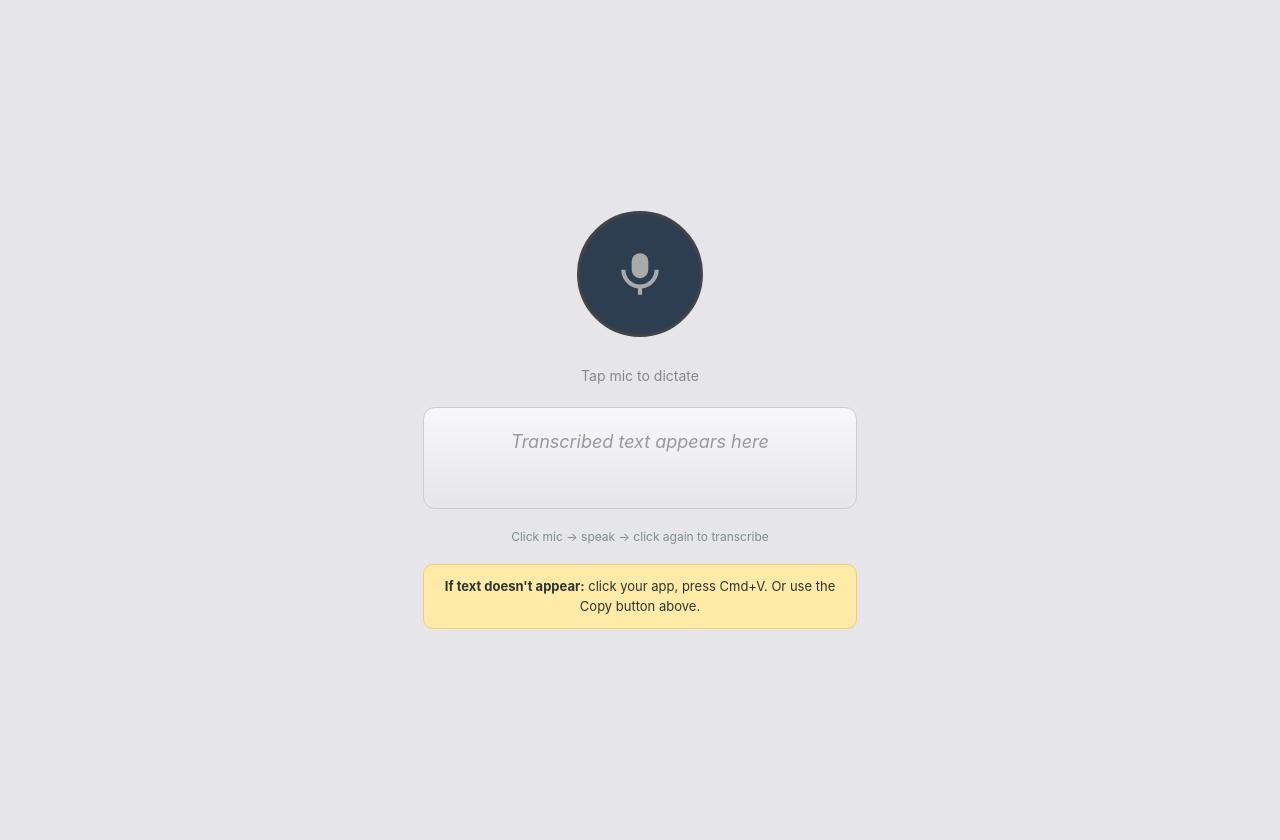
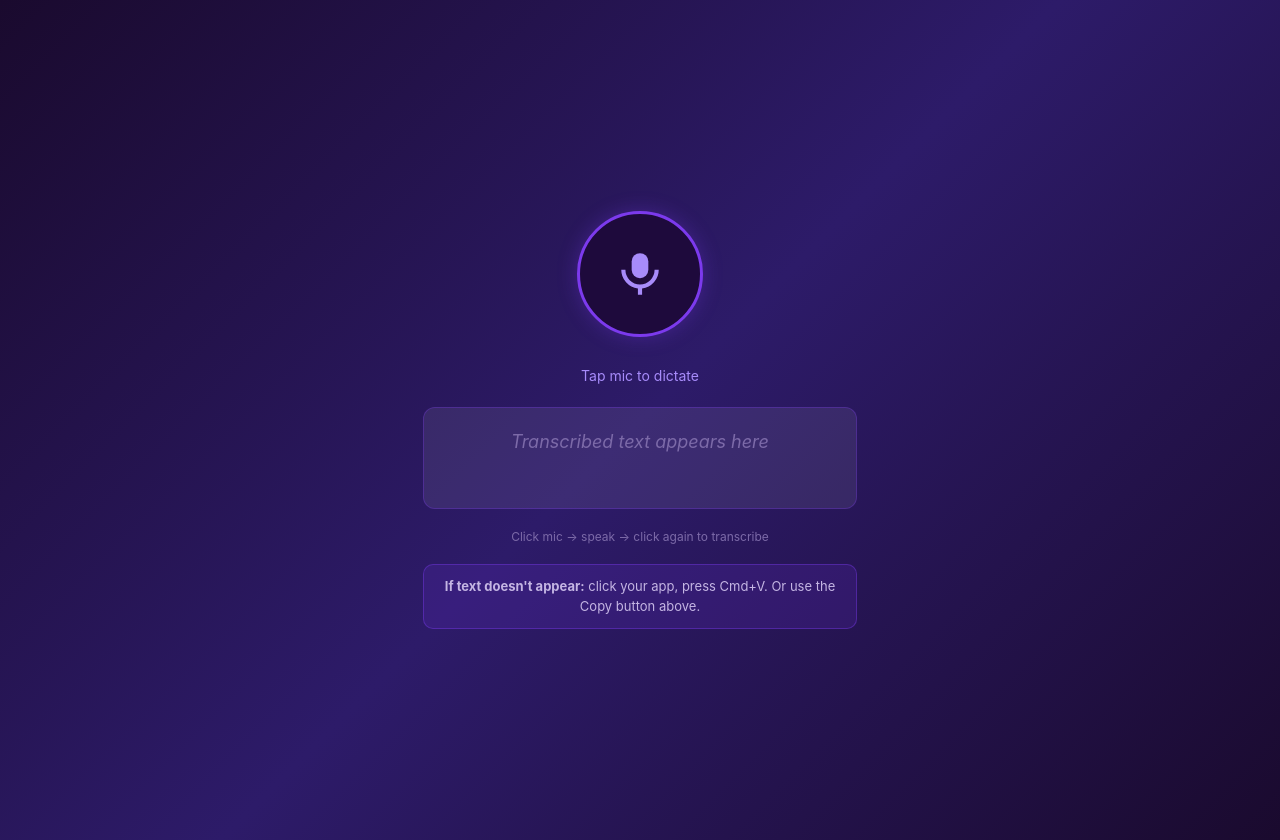
Before and after one commit to moviecolor/moviecolor, a plain HTML site: page Remote-Mic-Dictation-Sever/client/index.html in a window 1280 px wide. Drawn offline with Linux system fonts and the light colour scheme; no server answers.

Commit message:
Fix: serve client.js, restore purple theme

```diff
--- a/Remote-Mic-Dictation-Sever/client/index.html
+++ b/Remote-Mic-Dictation-Sever/client/index.html
@@ -6,19 +6,19 @@
 <title>Dictate</title>
 <script src="client.js"></script>
 <style>
-body { margin: 0; padding: 20px; background: #e6e6ea; display: flex; justify-content: center; align-items: center; min-height: 100vh; font-family: -apple-system, system-ui, sans-serif; }
+body { margin: 0; padding: 20px; background: linear-gradient(135deg, #1a0a2e 0%, #2d1b69 50%, #1a0a2e 100%); display: flex; justify-content: center; align-items: center; min-height: 100vh; font-family: -apple-system, system-ui, sans-serif; }
 .container { text-align: center; max-width: 500px; }
-.mic-btn { width: 120px; height: 120px; border-radius: 50%; border: 3px solid #444; background: #2c3e50; cursor: pointer; display: flex; align-items: center; justify-content: center; margin: 0 auto 30px; transition: all 0.3s ease; }
-.mic-btn svg { width: 50px; height: 50px; fill: #aaa; }
-.mic-btn.recording { background: #e74c3c; border-color: #c0392b; animation: pulse 0.8s ease-in-out infinite alternate; }
-@keyframes pulse { from { box-shadow: 0 0 10px rgba(231,76,60,0.4); } to { box-shadow: 0 0 35px rgba(231,76,60,0.9); transform: scale(1.05); } }
-.status { font-size: 14px; color: #888; margin-bottom: 20px; min-height: 20px; }
-.result { background: linear-gradient(to bottom, #f8f8fa, #e6e6ea); border-radius: 12px; padding: 20px; min-height: 60px; max-width: 480px; margin: 0 auto; font-size: 18px; line-height: 1.5; word-wrap: break-word; border: 1px solid #ccc; }
-.result.empty { color: #999; font-style: italic; }
-.hint { font-size: 12px; color: #7f8c8d; margin-top: 20px; text-align: center; max-width: 400px; margin-left: auto; margin-right: auto; }
-.focus-tip { background: #ffeaa7; border: 1px solid #fdcb6e; border-radius: 10px; padding: 12px 16px; margin-top: 20px; font-size: 13px; color: #2d3436; line-height: 1.5; text-align: center; max-width: 400px; margin-left: auto; margin-right: auto; }
-.copy-btn { background: #27ae60; color: white; border: none; padding: 10px 24px; border-radius: 8px; font-size: 16px; cursor: pointer; margin-top: 12px; transition: background 0.2s; }
-.copy-btn:hover { background: #2ecc71; }
+.mic-btn { width: 120px; height: 120px; border-radius: 50%; border: 3px solid #7c3aed; background: #1e0a3c; cursor: pointer; display: flex; align-items: center; justify-content: center; margin: 0 auto 30px; transition: all 0.3s ease; box-shadow: 0 0 20px rgba(124,58,237,0.3); }
+.mic-btn svg { width: 50px; height: 50px; fill: #a78bfa; }
+.mic-btn.recording { background: #7c3aed; border-color: #8b5cf6; animation: pulse 0.8s ease-in-out infinite alternate; }
+@keyframes pulse { from { box-shadow: 0 0 10px rgba(124,58,237,0.4); } to { box-shadow: 0 0 35px rgba(124,58,237,0.9); transform: scale(1.05); } }
+.status { font-size: 14px; color: #a78bfa; margin-bottom: 20px; min-height: 20px; }
+.result { background: rgba(255,255,255,0.08); border-radius: 12px; padding: 20px; min-height: 60px; max-width: 480px; margin: 0 auto; font-size: 18px; line-height: 1.5; word-wrap: break-word; border: 1px solid rgba(124,58,237,0.3); color: #e0d4f5; }
+.result.empty { color: #7c6aa8; font-style: italic; }
+.hint { font-size: 12px; color: #7c6aa8; margin-top: 20px; text-align: center; max-width: 400px; margin-left: auto; margin-right: auto; }
+.focus-tip { background: rgba(124,58,237,0.15); border: 1px solid rgba(124,58,237,0.4); border-radius: 10px; padding: 12px 16px; margin-top: 20px; font-size: 13px; color: #c4b5e3; line-height: 1.5; text-align: center; max-width: 400px; margin-left: auto; margin-right: auto; }
+.copy-btn { background: #7c3aed; color: white; border: none; padding: 10px 24px; border-radius: 8px; font-size: 16px; cursor: pointer; margin-top: 12px; transition: background 0.2s; }
+.copy-btn:hover { background: #8b5cf6; }
 .copy-btn:active { transform: scale(0.97); }
 </style>
 </head>
```
Also changed, not shown: 1 other file.
